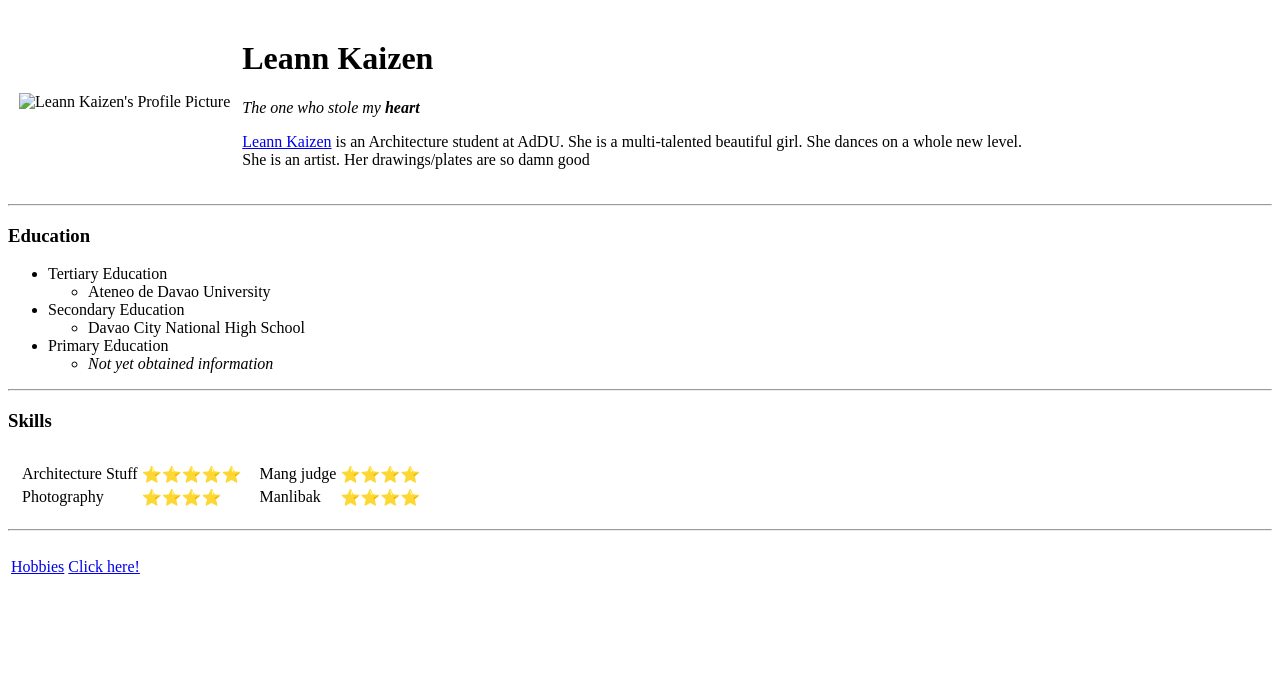
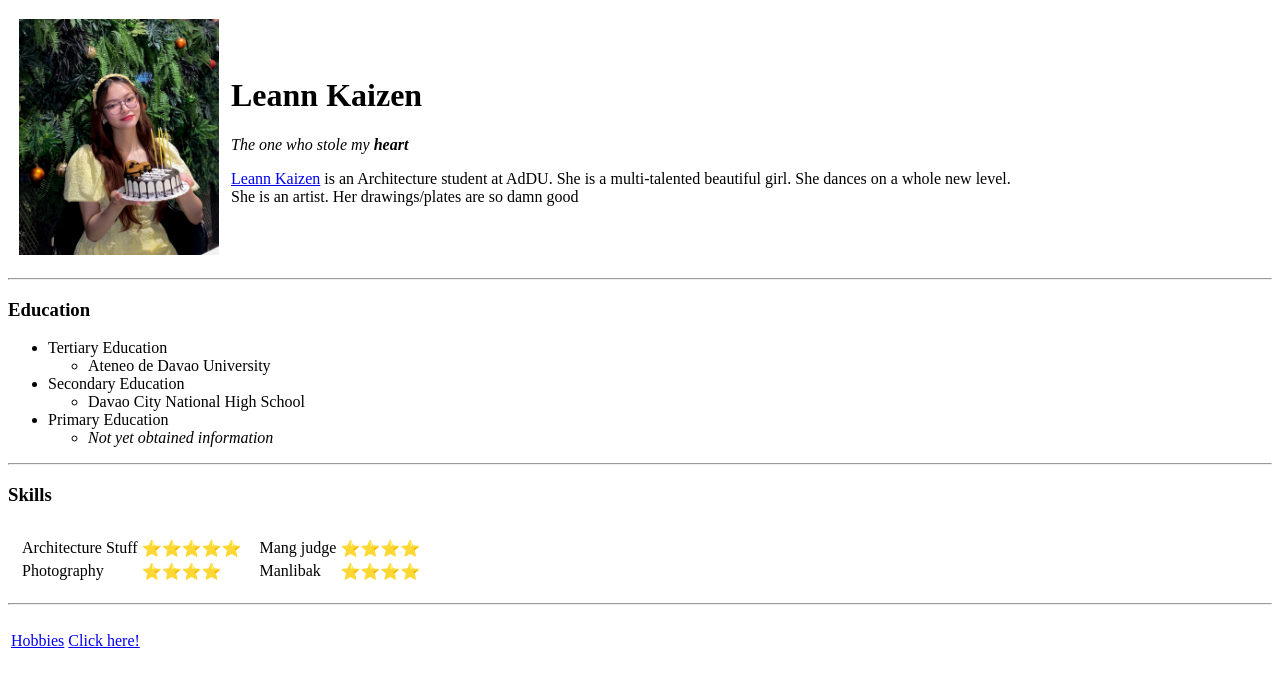
Before and after one commit to LAV1OSA/LearningWebDev, a plain HTML site: page index.html in a window 1280 px wide. Drawn offline with Linux system fonts and the light colour scheme.

Commit message:
changed image name

```diff
--- a/index.html
+++ b/index.html
@@ -14,7 +14,7 @@
       <tr>
         <td>
           <img
-            src="Leann Kaizen's Profile Picture.jpg"
+            src="pfp.jpg"
             alt="Leann Kaizen's Profile Picture"
             width="200"
           />
```
